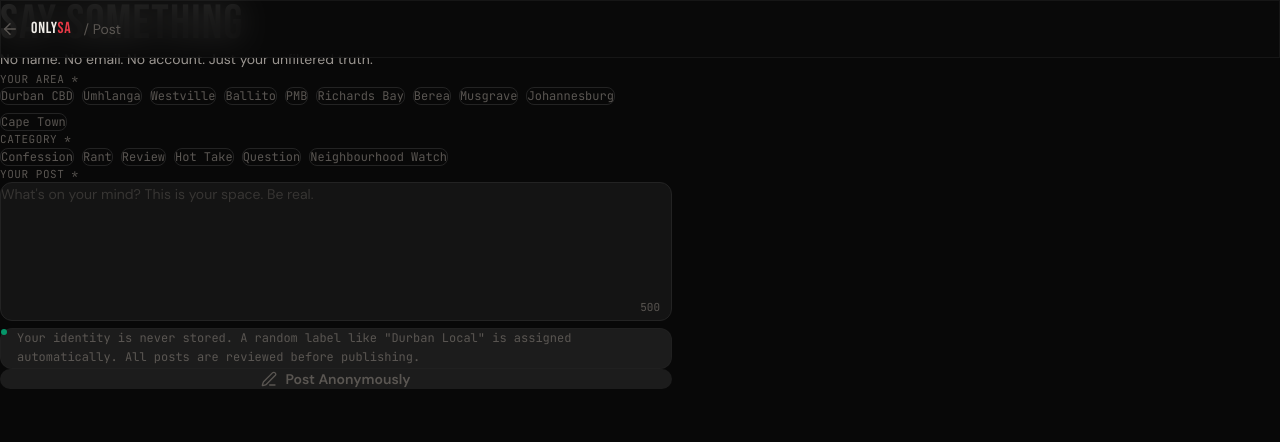
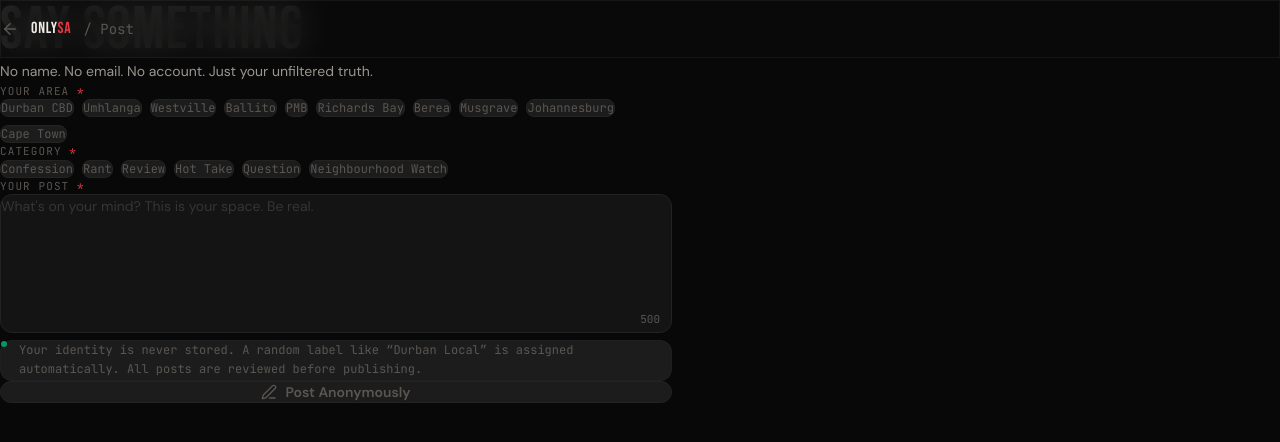
Before and after one commit to vysanchellan/onlysa, a Next.js app: page /post in a window 1280 px wide. Shown: the top 442 px of the page. Built offline with nearby package versions, Linux system fonts and the light colour scheme.

Commit message:
Update page.tsx

```diff
--- a/app/post/page.tsx
+++ b/app/post/page.tsx
@@ -10,15 +10,15 @@ type PostState = "idle" | "reviewing" | "success" | "error";
 
 export default function PostPage() {
   const router = useRouter();
-  const [area, setArea] = useState("");
+  const [area, setArea]         = useState("");
   const [category, setCategory] = useState("");
-  const [content, setContent] = useState("");
-  const [state, setState] = useState<PostState>("idle");
+  const [content, setContent]   = useState("");
+  const [state, setState]       = useState<PostState>("idle");
   const [errorMsg, setErrorMsg] = useState("");
 
-  const maxChars = 500;
+  const maxChars  = 500;
   const remaining = maxChars - content.length;
-  const isValid = area && category && content.trim().length >= 10;
+  const isValid   = area && category && content.trim().length >= 10;
 
   async function handleSubmit(e: React.FormEvent) {
     e.preventDefault();
@@ -26,7 +26,6 @@ export default function PostPage() {
 
     setState("reviewing");
     setErrorMsg("");
-
     const sessionToken = getSessionToken();
 
     try {
@@ -44,9 +43,7 @@ export default function PostPage() {
           setErrorMsg(modResult.reason || "Post flagged. Please review community guidelines.");
           return;
         }
-        if (modResult.category_suggestion) {
-          setCategory(modResult.category_suggestion);
-        }
+        if (modResult.category_suggestion) setCategory(modResult.category_suggestion);
       }
 
       // Step 2: Post
@@ -69,17 +66,13 @@ export default function PostPage() {
     }
   }
 
-  if (state === "success") {
-    return <SuccessScreen />;
-  }
-
-  if (state === "error") {
-    return <ErrorScreen message={errorMsg} onRetry={() => setState("idle")} />;
-  }
+  if (state === "success") return <SuccessScreen />;
+  if (state === "error")   return <ErrorScreen message={errorMsg} onRetry={() => setState("idle")} />;
 
   return (
     <div className="min-h-screen bg-bg">
-      {/* Header */}
+
+      {/* ── Navbar ── */}
       <header className="fixed top-0 left-0 right-0 z-50 glass border-b border-border/60">
         <div className="max-w-2xl mx-auto px-4 h-14 flex items-center gap-3">
           <Link
@@ -88,16 +81,18 @@ export default function PostPage() {
           >
             <ArrowLeft size={18} />
           </Link>
-          <span className="text-base font-display tracking-wider">
+          <span className="text-base font-display tracking-wider text-text-primary">
             Only<span className="text-accent-red">SA</span>
           </span>
-          <span className="text-text-muted text-sm">/ Post</span>
+          <span className="text-text-muted text-sm font-mono">/ Post</span>
         </div>
       </header>
 
-      <main className="max-w-2xl mx-auto px-4 pt-20 pb-24 sm:pb-12">
-        <div className="mb-8 mt-2">
-          <h1 className="text-4xl sm:text-5xl font-display text-text-primary tracking-wide mb-2">
+      <main className="max-w-2xl mx-auto px-4 pt-24 pb-24 sm:pb-12">
+
+        {/* ── Page heading ── */}
+        <div className="mb-8">
+          <h1 className="text-5xl sm:text-6xl font-display text-text-primary tracking-wide mb-2">
             Say Something
           </h1>
           <p className="text-text-secondary text-sm leading-relaxed">
@@ -105,11 +100,13 @@ export default function PostPage() {
           </p>
         </div>
 
-        <form onSubmit={handleSubmit} className="space-y-4">
+        {/* ── Form ── */}
+        <form onSubmit={handleSubmit} className="space-y-6">
+
           {/* Area */}
-          <div className="space-y-2">
-            <label className="text-[11px] font-mono text-text-muted uppercase tracking-wider block">
-              Your Area *
+          <div className="space-y-3">
+            <label className="text-[11px] font-mono text-text-muted uppercase tracking-widest block">
+              Your Area <span className="text-accent-red">*</span>
             </label>
             <div className="flex flex-wrap gap-2">
               {AREAS.filter((a) => a !== "All SA").map((a) => (
@@ -121,7 +118,7 @@ export default function PostPage() {
                     "px-3 py-1.5 rounded-lg text-xs font-mono border transition-all",
                     area === a
                       ? "border-accent-red text-accent-red bg-accent-red/10"
-                      : "border-border text-text-muted hover:border-[#333] hover:text-text-secondary"
+                      : "border-border text-text-muted bg-bg-elevated hover:border-[#333] hover:text-text-secondary"
                   )}
                 >
                   {a}
@@ -131,9 +128,9 @@ export default function PostPage() {
           </div>
 
           {/* Category */}
-          <div className="space-y-2">
-            <label className="text-[11px] font-mono text-text-muted uppercase tracking-wider block">
-              Category *
+          <div className="space-y-3">
+            <label className="text-[11px] font-mono text-text-muted uppercase tracking-widest block">
+              Category <span className="text-accent-red">*</span>
             </label>
             <div className="flex flex-wrap gap-2">
               {CATEGORIES.map((cat) => (
@@ -145,7 +142,7 @@ export default function PostPage() {
                     "px-3 py-1.5 rounded-lg text-xs font-mono border transition-all",
                     category === cat
                       ? "border-accent-red text-accent-red bg-accent-red/10"
-                      : "border-border text-text-muted hover:border-[#333] hover:text-text-secondary"
+                      : "border-border text-text-muted bg-bg-elevated hover:border-[#333] hover:text-text-secondary"
                   )}
                 >
                   {cat}
@@ -154,20 +151,20 @@ export default function PostPage() {
             </div>
           </div>
 
-          {/* Content */}
-          <div className="space-y-2">
-            <label className="text-[11px] font-mono text-text-muted uppercase tracking-wider block">
-              Your Post *
+          {/* Content textarea */}
+          <div className="space-y-3">
+            <label className="text-[11px] font-mono text-text-muted uppercase tracking-widest block">
+              Your Post <span className="text-accent-red">*</span>
             </label>
             <div className="relative">
               <textarea
                 value={content}
                 onChange={(e) => setContent(e.target.value.slice(0, maxChars))}
-                placeholder="What&apos;s on your mind? This is your space. Be real."
+                placeholder="What's on your mind? This is your space. Be real."
                 rows={6}
                 className={cn(
                   "w-full bg-bg-card border rounded-xl px-4 py-3 text-text-primary placeholder:text-text-muted/50 text-sm leading-relaxed resize-none transition-colors",
-                  "focus:outline-none focus:border-accent-red/50 focus:ring-0",
+                  "focus:outline-none focus:border-accent-red/50",
                   content.length > maxChars * 0.9
                     ? "border-accent-orange/50"
                     : "border-border hover:border-[#2a2a2a]"
@@ -175,7 +172,9 @@ export default function PostPage() {
               />
               <div className={cn(
                 "absolute bottom-3 right-3 text-[11px] font-mono transition-colors",
-                remaining < 50 ? "text-accent-orange" : remaining < 20 ? "text-accent-red" : "text-text-muted"
+                remaining < 50
+                  ? remaining < 20 ? "text-accent-red" : "text-accent-orange"
+                  : "text-text-muted"
               )}>
                 {remaining}
               </div>
@@ -183,10 +182,11 @@ export default function PostPage() {
           </div>
 
           {/* Privacy note */}
-          <div className="flex items-start gap-2.5 p-3 rounded-xl bg-bg-elevated border border-border/60">
+          <div className="flex items-start gap-3 p-4 rounded-xl bg-bg-elevated border border-border/60">
             <div className="w-1.5 h-1.5 rounded-full bg-accent-green mt-1.5 shrink-0" />
             <p className="text-[12px] text-text-muted leading-relaxed font-mono">
-              Your identity is never stored. A random label like &quot;Durban Local&quot; is assigned automatically. All posts are reviewed before publishing.
+              Your identity is never stored. A random label like &ldquo;Durban Local&rdquo; is assigned
+              automatically. All posts are reviewed before publishing.
             </p>
           </div>
 
@@ -198,7 +198,7 @@ export default function PostPage() {
               "w-full flex items-center justify-center gap-2 py-3.5 rounded-xl text-sm font-semibold transition-all",
               isValid
                 ? "bg-accent-red text-white hover:bg-accent-red/90 shadow-lg shadow-accent-red/20 active:scale-[0.99]"
-                : "bg-bg-elevated text-text-muted cursor-not-allowed"
+                : "bg-bg-elevated text-text-muted cursor-not-allowed border border-border"
             )}
           >
             {state === "reviewing" ? (
@@ -226,7 +226,7 @@ function SuccessScreen() {
         <div className="w-16 h-16 rounded-full bg-accent-green/10 border border-accent-green/30 flex items-center justify-center mx-auto mb-6">
           <CheckCircle size={32} className="text-accent-green" />
         </div>
-        <h2 className="text-3xl font-display text-text-primary mb-3 tracking-wide">
+        <h2 className="text-4xl font-display text-text-primary mb-3 tracking-wide">
           It&apos;s Live
         </h2>
         <p className="text-text-secondary text-sm leading-relaxed">
@@ -247,7 +247,7 @@ function ErrorScreen({ message, onRetry }: { message: string; onRetry: () => voi
         <div className="w-16 h-16 rounded-full bg-accent-red/10 border border-accent-red/30 flex items-center justify-center mx-auto mb-6">
           <XCircle size={32} className="text-accent-red" />
         </div>
-        <h2 className="text-3xl font-display text-text-primary mb-3 tracking-wide">
+        <h2 className="text-4xl font-display text-text-primary mb-3 tracking-wide">
           Post Flagged
         </h2>
         <p className="text-text-secondary text-sm leading-relaxed mb-6">
```
